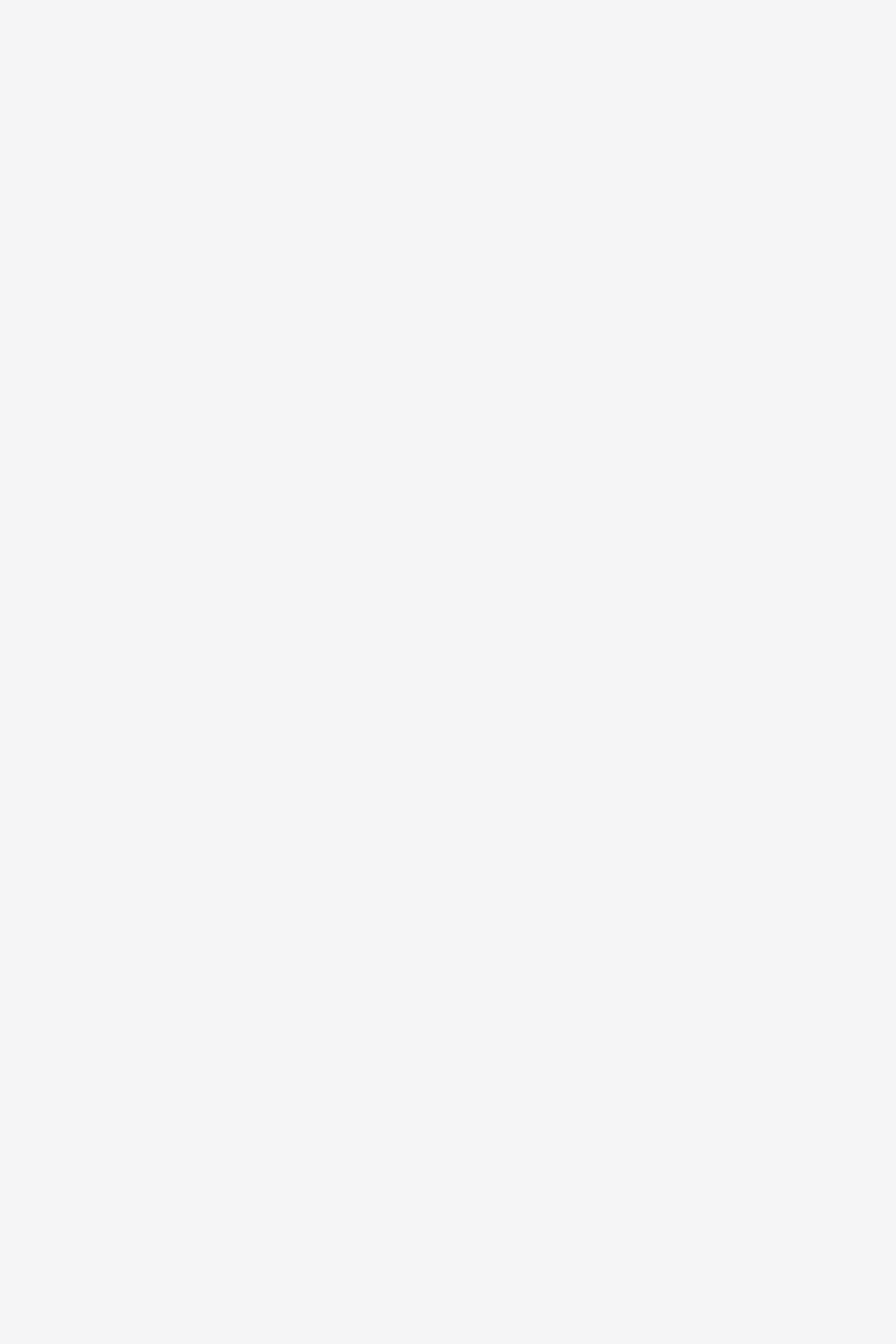
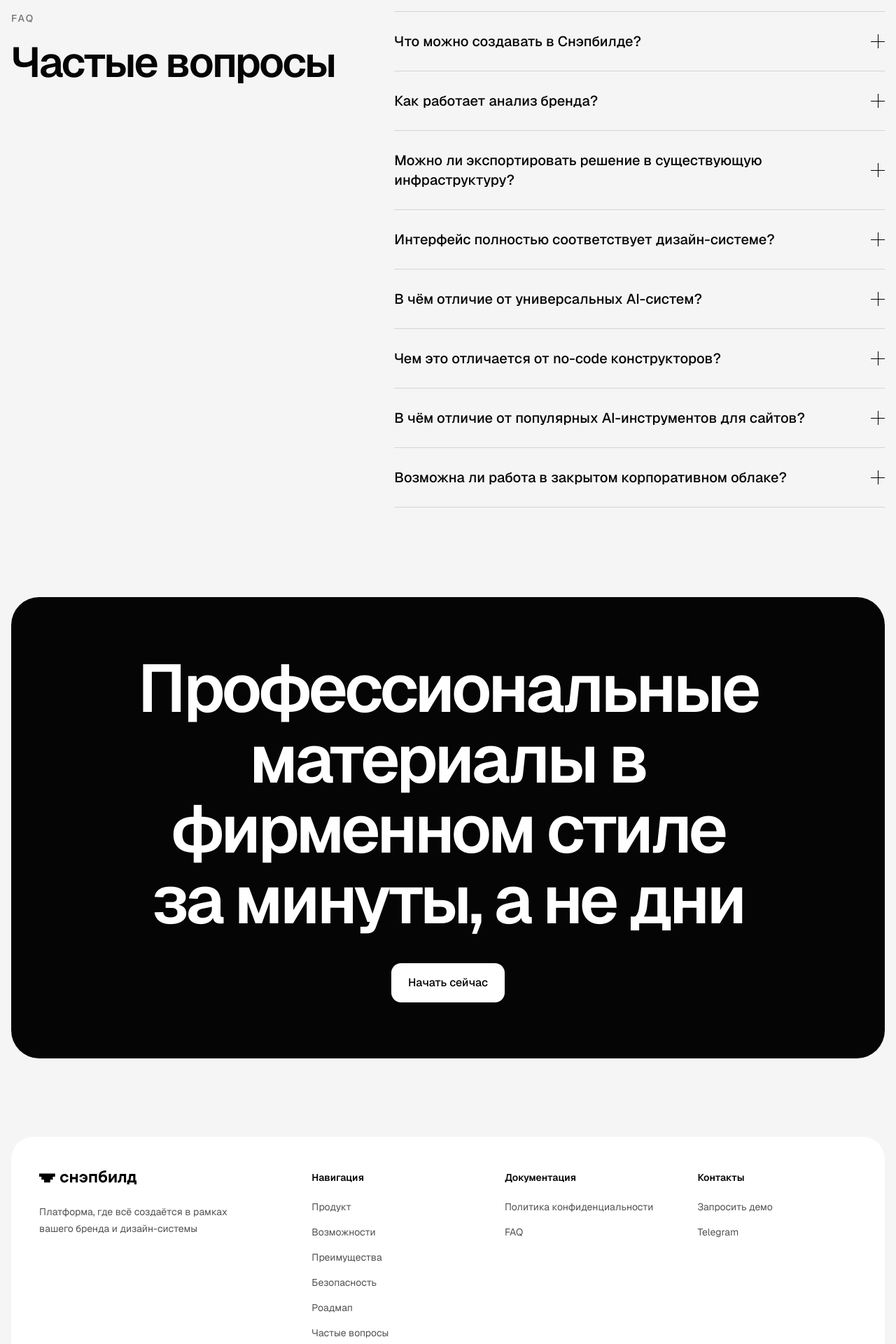
Before and after one commit to M1g3l14Ka/snapbuild-test-task, a Next.js app: page / in a window 1280 px wide. Shown: the part 7600-9520 px from the top of the page at 70% size. Before the commit the page ends 7504 px from the top, so only its background shows below. Built offline with nearby package versions, Linux system fonts and the light colour scheme.

Commit message:
feat: add faq cta and footer

```diff
--- /dev/null
+++ b/src/app/components/CTA.tsx
@@ -0,0 +1,19 @@
+const builderUrl = "https://builder.snapbuild.ru/";
+
+export default function CTA() {
+  return (
+    <section className="px-3 py-3 sm:px-4 sm:py-4">
+      <div className="mx-auto flex min-h-[480px] max-w-[1440px] flex-col items-center justify-center rounded-[32px] bg-[#050505] px-6 py-20 text-center text-white sm:min-h-[560px] sm:rounded-[40px]">
+        <h2 className="max-w-5xl text-balance text-4xl font-semibold leading-[1.05] tracking-[-0.045em] sm:text-6xl lg:text-8xl">
+          Профессиональные материалы в фирменном стиле за минуты, а не дни
+        </h2>
+        <a
+          href={builderUrl}
+          className="mt-10 rounded-xl bg-white px-6 py-4 text-sm font-medium text-black transition-transform hover:-translate-y-0.5 sm:text-base"
+        >
+          Начать сейчас
+        </a>
+      </div>
+    </section>
+  );
+}
--- a/src/app/components/FAQ.tsx
+++ b/src/app/components/FAQ.tsx
@@ -1,3 +1,72 @@
+const questions = [
+  {
+    question: "Что можно создавать в Снэпбилде?",
+    answer:
+      "Сайты, изображения, видео, баннеры и презентации — все основные маркетинговые форматы в фирменном стиле компании.",
+  },
+  {
+    question: "Как работает анализ бренда?",
+    answer:
+      "Платформа анализирует интерфейсы и материалы бренда: цвета, типографику, сетку, отступы, компоненты и правила дизайн-системы.",
+  },
+  {
+    question: "Можно ли экспортировать решение в существующую инфраструктуру?",
+    answer:
+      "Да. Результат можно интегрировать в привычный процесс разработки и связать с GitHub, GitLab или существующим CI/CD.",
+  },
+  {
+    question: "Интерфейс полностью соответствует дизайн-системе?",
+    answer:
+      "Да. Цвета, шрифты, отступы, состояния и компоненты создаются по правилам подключённой дизайн-системы.",
+  },
+  {
+    question: "В чём отличие от универсальных AI-систем?",
+    answer:
+      "Снэпбилд учитывает правила конкретного бренда, бизнес-логику и требования безопасности, а не просто генерирует похожий результат.",
+  },
+  {
+    question: "Чем это отличается от no-code конструкторов?",
+    answer:
+      "Вместо фиксированных шаблонов платформа использует компоненты вашей дизайн-системы и сохраняет единый визуальный язык продукта.",
+  },
+  {
+    question: "В чём отличие от популярных AI-инструментов для сайтов?",
+    answer:
+      "Скорость генерации дополняется контролем дизайн-системы, безопасностью данных и возможностью развёртывания локальных моделей.",
+  },
+  {
+    question: "Возможна ли работа в закрытом корпоративном облаке?",
+    answer:
+      "Да. Платформу можно развернуть в изолированной инфраструктуре без доступа к внешней сети, сохранив данные внутри компании.",
+  },
+];
+
 export default function FAQ() {
-  return <section id="faq" className="scroll-mt-24" />;
+  return (
+    <section id="faq" className="scroll-mt-24 px-3 py-20 sm:px-4 sm:py-28">
+      <div className="mx-auto grid max-w-[1440px] gap-10 lg:grid-cols-[0.8fr_1.2fr] lg:gap-20">
+        <div>
+          <p className="text-sm font-medium uppercase tracking-[0.16em] text-neutral-500">FAQ</p>
+          <h2 className="mt-4 text-balance text-4xl font-semibold leading-tight tracking-[-0.04em] sm:text-6xl">
+            Частые вопросы
+          </h2>
+        </div>
+
+        <div className="divide-y divide-neutral-300 border-y border-neutral-300">
+          {questions.map(({ question, answer }) => (
+            <details key={question} className="group py-1">
+              <summary className="flex cursor-pointer list-none items-center justify-between gap-6 py-5 text-lg font-medium sm:py-6 sm:text-xl">
+                {question}
+                <span className="relative size-5 shrink-0" aria-hidden="true">
+                  <span className="absolute left-0 top-1/2 h-px w-full bg-black" />
+                  <span className="absolute left-1/2 top-0 h-full w-px bg-black transition-transform group-open:rotate-90 group-open:opacity-0" />
+                </span>
+              </summary>
+              <p className="max-w-2xl pb-6 pr-10 leading-7 text-neutral-600">{answer}</p>
+            </details>
+          ))}
+        </div>
+      </div>
+    </section>
+  );
 }
--- /dev/null
+++ b/src/app/components/Footer.tsx
@@ -0,0 +1,80 @@
+import Image from "next/image";
+
+const navigation = [
+  ["Продукт", "#process"],
+  ["Возможности", "#use-cases"],
+  ["Преимущества", "#compare"],
+  ["Безопасность", "#features"],
+  ["Роадмап", "#roadmap"],
+  ["Частые вопросы", "#faq"],
+];
+
+const documentation = [
+  ["Политика конфиденциальности", "https://snapbuild.ru/privacy"],
+  ["FAQ", "#faq"],
+];
+
+const contacts = [
+  ["Запросить демо", "https://t.me/ochen_darya"],
+  ["Telegram", "https://t.me/snapbuild"],
+];
+
+type FooterColumnProps = {
+  title: string;
+  links: string[][];
+};
+
+function FooterColumn({ title, links }: FooterColumnProps) {
+  return (
+    <div>
+      <h3 className="text-sm font-semibold">{title}</h3>
+      <ul className="mt-5 space-y-3">
+        {links.map(([label, href]) => (
+          <li key={label}>
+            <a href={href} className="text-sm text-neutral-600 transition-colors hover:text-black">
+              {label}
+            </a>
+          </li>
+        ))}
+      </ul>
+    </div>
+  );
+}
+
+export default function Footer() {
+  const basePath = process.env.NEXT_PUBLIC_BASE_PATH ?? "";
+
+  return (
+    <footer className="px-3 pb-3 pt-16 sm:px-4 sm:pb-4 sm:pt-24">
+      <div className="mx-auto max-w-[1440px] rounded-[32px] bg-white px-6 py-10 sm:px-10 sm:py-12">
+        <div className="grid gap-12 md:grid-cols-2 lg:grid-cols-[1.5fr_1fr_1fr_1fr]">
+          <div>
+            <a href="#hero" aria-label="На главную" className="inline-flex items-center">
+              <Image
+                src={`${basePath}/snapbuild-wordmark.svg`}
+                width={153}
+                height={22}
+                alt="Снэпбилд"
+                className="h-5 w-auto"
+              />
+            </a>
+            <p className="mt-5 max-w-xs text-sm leading-6 text-neutral-600">
+              Платформа, где всё создаётся в рамках вашего бренда и дизайн-системы
+            </p>
+          </div>
+
+          <FooterColumn title="Навигация" links={navigation} />
+          <FooterColumn title="Документация" links={documentation} />
+          <FooterColumn title="Контакты" links={contacts} />
+        </div>
+
+        <div className="mt-16 flex flex-col gap-3 border-t border-neutral-200 pt-6 text-sm text-neutral-500 sm:flex-row sm:items-center sm:justify-between">
+          <p>© Сгенерировано в Снэпбилде. Все права защищены.</p>
+          <a href="mailto:hey@snapbuild.ru" className="transition-colors hover:text-black">
+            hey@snapbuild.ru
+          </a>
+        </div>
+      </div>
+    </footer>
+  );
+}
--- a/src/app/globals.css
+++ b/src/app/globals.css
@@ -125,5 +125,6 @@
     }
   html {
     @apply font-sans;
+    scroll-behavior: smooth;
     }
 }
--- a/src/app/page.tsx
+++ b/src/app/page.tsx
@@ -1,6 +1,8 @@
 import Compare from "./components/Compare";
+import CTA from "./components/CTA";
 import FAQ from "./components/FAQ";
 import Features from "./components/Features";
+import Footer from "./components/Footer";
 import Header from "./components/Header";
 import Hero from "./components/Hero";
 import Logos from "./components/Logos";
@@ -21,7 +23,9 @@ export default function Home() {
         <Features />
         <Roadmap />
         <FAQ />
+        <CTA />
       </main>
+      <Footer />
     </>
   );
 }
```
